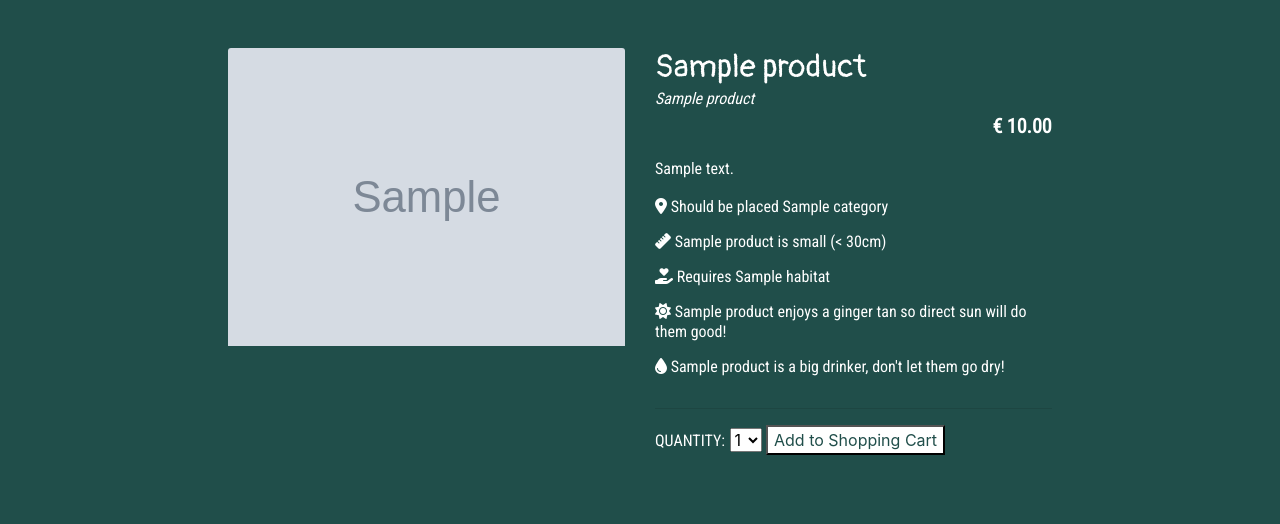
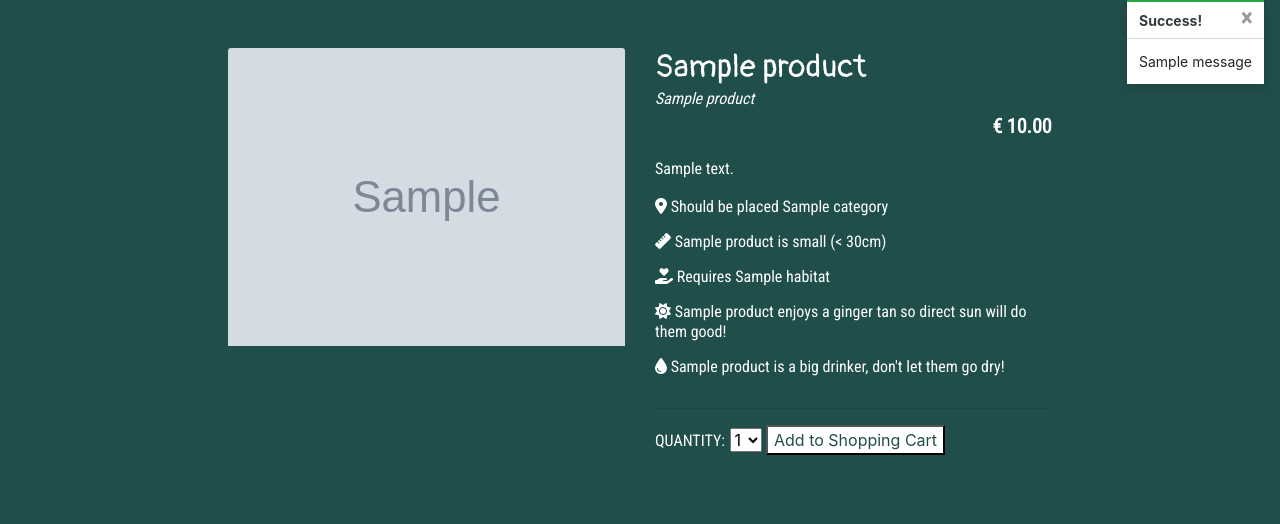
Before and after one commit to anabramos/forageboutique, a Django app: page /products/1 in a window 1280 px wide. Shown: the part 72-596 px from the top of the page. Run offline with Django 3.2, Linux system fonts and the light colour scheme; tables that the repository leaves empty hold one stand-in row (values such as "Sample post"); grey boxes marked "Sample" are stand-in pictures; one stand-in notice (Sample message) is shown; parts of the project's set-up code (start-up, migrations or seed data) failed here and were passed over; some libraries are stand-ins or nearby versions.

Commit message:
Implement bootstrap toasts

```diff
--- a/bag/views.py
+++ b/bag/views.py
@@ -1,4 +1,6 @@
-from django.shortcuts import render, redirect, reverse
+from django.shortcuts import render, redirect, reverse, HttpResponse
+from django.contrib import messages
+
 from products.models import Product
 
 # Create your views here.
@@ -12,6 +14,7 @@ def add_to_bag(request, item_id):
     """
     Add product to shopping bag
     """
+    product = Product.objects.get(pk=item_id)
     quantity = int(request.POST.get('quantity'))
     redirect_url = request.POST.get('redirect_url')
     bag = request.session.get('bag', {})
@@ -21,6 +24,7 @@ def add_to_bag(request, item_id):
 
     else:
         bag[item_id] = quantity
+        messages.success(request, f'Added {product.friendly_name} to your bag')
 
     request.session['bag'] = bag
     return redirect(redirect_url)
--- a/forageboutique/settings.py
+++ b/forageboutique/settings.py
@@ -83,6 +83,8 @@ TEMPLATES = [
         },
     },
 ]
+
+MESSAGE_STORAGE = 'django.contrib.messages.storage.session.SessionStorage'
 
 AUTHENTICATION_BACKENDS = [
     # Needed to login by username in Django admin, regardless of `allauth`
--- a/static/css/style.css
+++ b/static/css/style.css
@@ -112,3 +112,20 @@ h3, h4, h5, h6, {
 .link-unstyled:hover {
     text-decoration: underline;
 }
+
+/* Bootstrap Toasts */
+
+.message-container {
+    position: fixed;
+    top: 72px;
+    right: 15px;
+    z-index: 99999999999;
+}
+
+.custom-toast {
+    overflow: visible;
+}
+
+.toast-capper {
+    height: 2px;
+}
--- a/templates/base.html
+++ b/templates/base.html
@@ -175,8 +175,30 @@
             </div>
         </footer>
 
+        {% if messages %}
+        <div class="message-container">
+            {% for message in messages %}
+                {% with message.level as level %}
+                    {% if level == 40 %}
+                        {% include 'includes/toasts/toast_error.html' %}
+                    {% elif level == 30 %}
+                        {% include 'includes/toasts/toast_warning.html' %}
+                    {% elif level == 25 %}
+                        {% include 'includes/toasts/toast_success.html' %}
+                    {% else %}
+                        {% include 'includes/toasts/toast_info.html' %}
+                    {% endif %}
+                {% endwith %}
+            {% endfor %}
+        </div>
+        {% endif %}
+
         {% block postloadjs %}
+            <script type="text/javascript">
+                $('.toast').toast('show');
+            </script>
         {% endblock %}
+
 
     </body>
 </html>
--- /dev/null
+++ b/templates/includes/toasts/toast_success.html
@@ -0,0 +1,13 @@
+<div class="toast custom-toast rounded-0 border-top-0" data-autohide="false">
+    <div class="arrow-up arrow-success"></div>
+    <div class="w-100 toast-capper bg-success"></div>
+    <div class="toast-header bg-white text-dark">
+        <strong class="mr-auto">Success!</strong>
+        <button type="button" class="ml-2 mb-1 close text-dark" data-dismiss="toast" aria-label="Close">
+            <span aria-hidden="true">&times;</span>
+        </button>
+    </div>
+    <div class="toast-body bg-white">
+        {{ message }}
+    </div>
+</div>
```
Also changed, not shown: templates/includes/toasts/toast_error.html (added, +13 -0 lines), templates/includes/toasts/toast_info.html (added, +13 -0 lines), templates/includes/toasts/toast_warning.html (added, +13 -0 lines).
